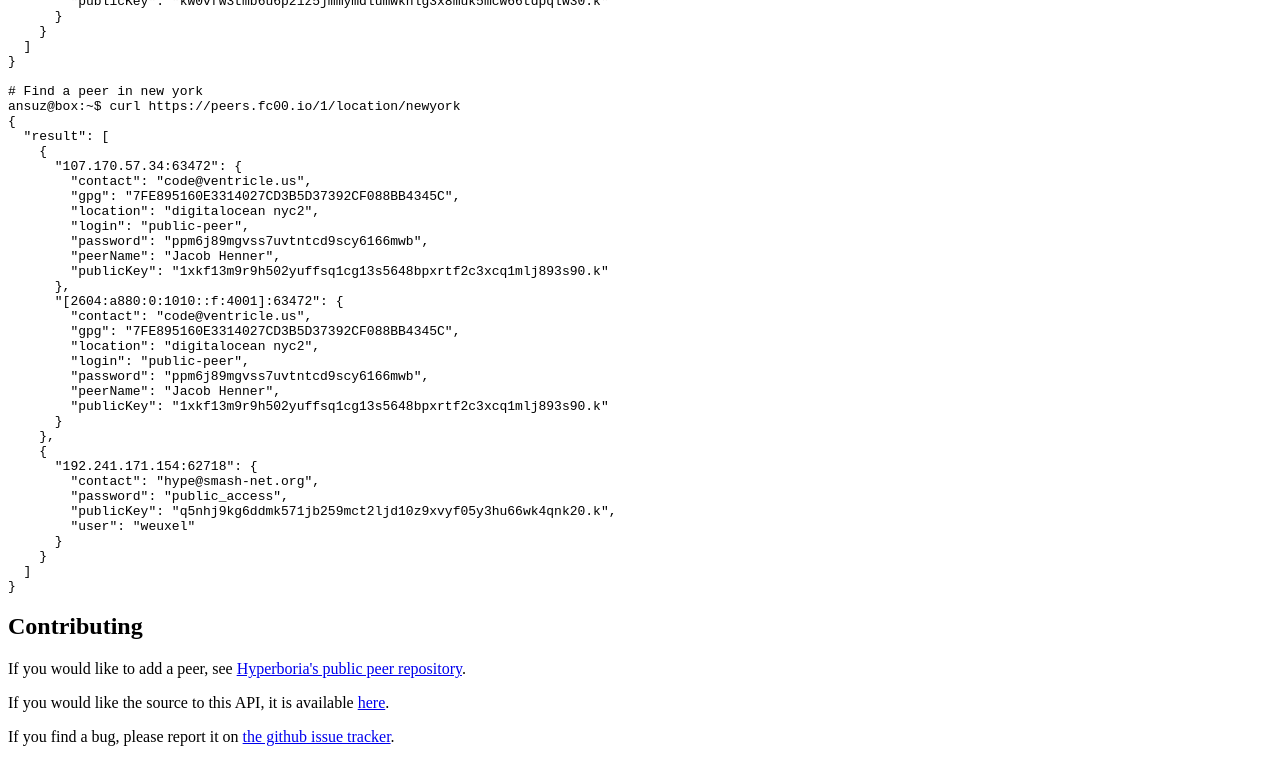
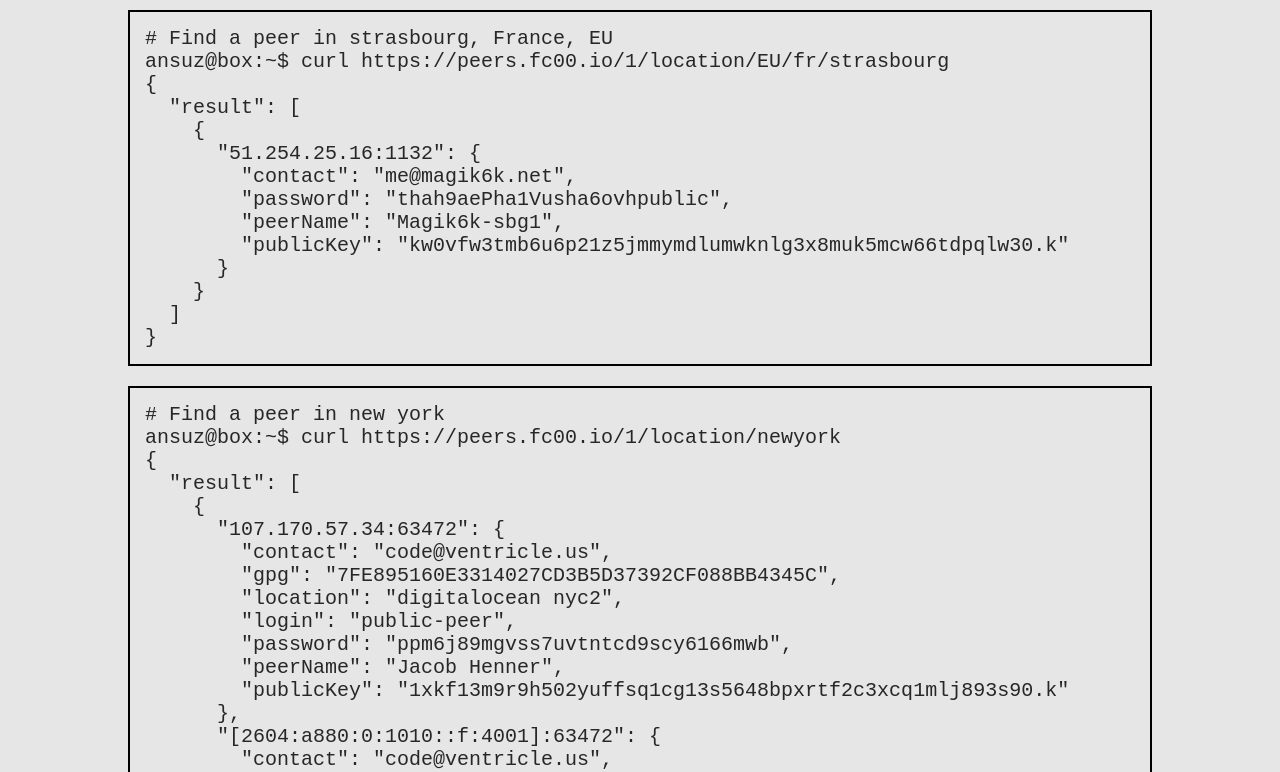
Before and after one commit to fc00/peers-api, a website: page www/index.html in a window 1280 px wide. Shown: the part 726-1498 px from the top of the page. Drawn offline with Linux system fonts and the light colour scheme.

Commit message:
add meta tags, stylesheet, and rebuild static pages

```diff
--- a/assets/template.html
+++ b/assets/template.html
@@ -1,5 +1,8 @@
 <!DOCTYPE html>
 <head>
+    <meta charset="utf-8">
+    <meta name="viewport" content="width=device-width, initial-scale=1.0">
+    <link rel="stylesheet" href="/style.css">
     <title>{{title}}</title>
 </head>
 <body>
--- a/www/index.html
+++ b/www/index.html
@@ -1,5 +1,8 @@
 <!DOCTYPE html>
 <head>
+    <meta charset="utf-8">
+    <meta name="viewport" content="width=device-width, initial-scale=1.0">
+    <link rel="stylesheet" href="/style.css">
     <title>home</title>
 </head>
 <body>
@@ -34,8 +37,7 @@
 </ul>
 <p>Prefix your query with the API version (1) and the query type (currently, only location is supported).</p>
 <h2 id="examples">Examples</h2>
-<pre><code class="lang-Bash">
-# Find a peer in strasbourg, France, EU
+<pre><code class="lang-Bash"># Find a peer in strasbourg, France, EU
 ansuz@box:~$ curl https://peers.fc00.io/1/location/EU/fr/strasbourg
 {
   &quot;result&quot;: [
@@ -49,8 +51,8 @@ ansuz@box:~$ curl https://peers.fc00.io/1/location/EU/fr/strasbourg
     }
   ]
 }
-
-# Find a peer in new york
+</code></pre>
+<pre><code># Find a peer in new york
 ansuz@box:~$ curl https://peers.fc00.io/1/location/newyork
 {
   &quot;result&quot;: [
@@ -84,8 +86,7 @@ ansuz@box:~$ curl https://peers.fc00.io/1/location/newyork
     }
   ]
 }
-</code></pre>
-<h2 id="contributing">Contributing</h2>
+</code></pre><h2 id="contributing">Contributing</h2>
 <p>If you would like to add a peer, see <a href="https://github.com/hyperboria/peers">Hyperboria&#39;s public peer repository</a>.</p>
 <p>If you would like the source to this API, it is available <a href="https://github.com/fc00/peers-api">here</a>.</p>
 <p>If you find a bug, please report it on <a href="https://github.com/fc00/peers-api/issues">the github issue tracker</a>.</p>
--- /dev/null
+++ b/www/style.css
@@ -0,0 +1,23 @@
+html {
+    width: 100%;
+    height: 100%;
+    margin: 0px;
+    padding: 0px;
+}
+
+body {
+    width: 80%;
+    margin: auto;
+    font-size: 20px;
+    margin-top: 5vh;
+    margin-bottom: 5vh;
+
+    background-color: #e6e6e6;
+    color: #272727;
+}
+
+pre code {
+    padding: 15px;
+    display: block;
+    border: 2px solid black;
+}
```
Also changed, not shown: md/index.md (+4 -1 lines).
